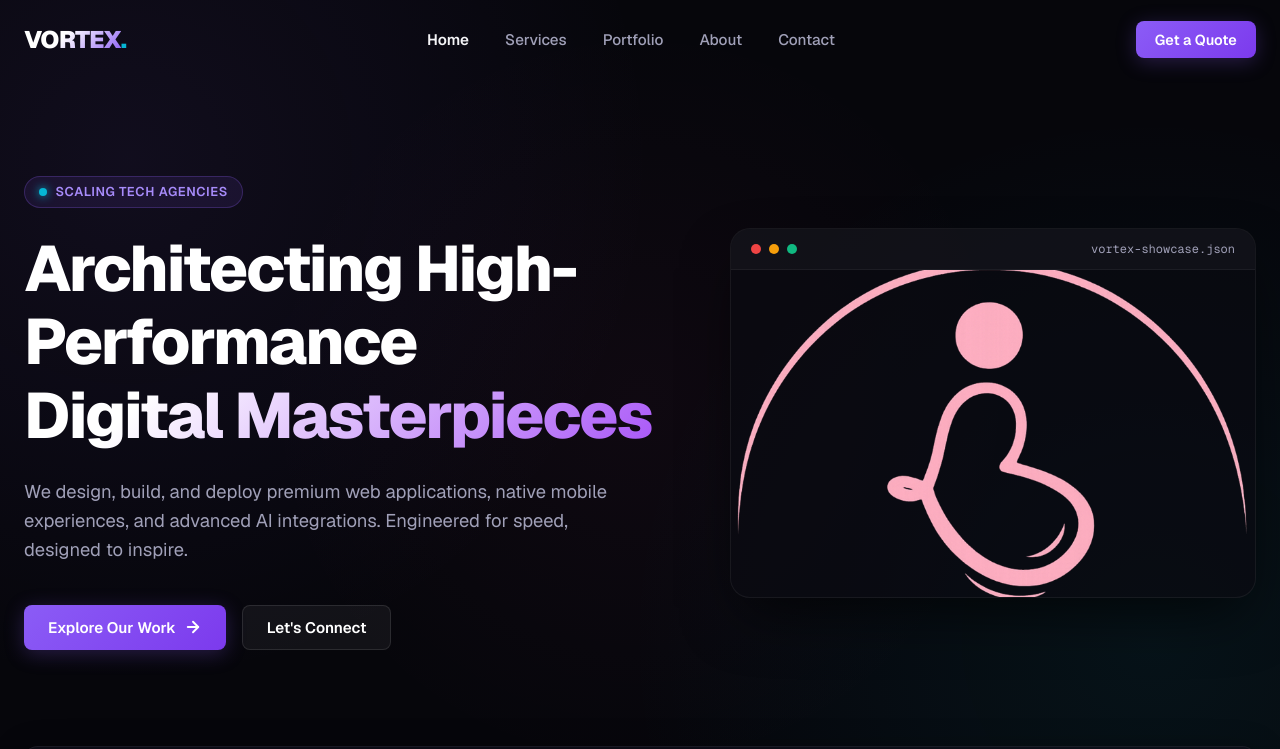
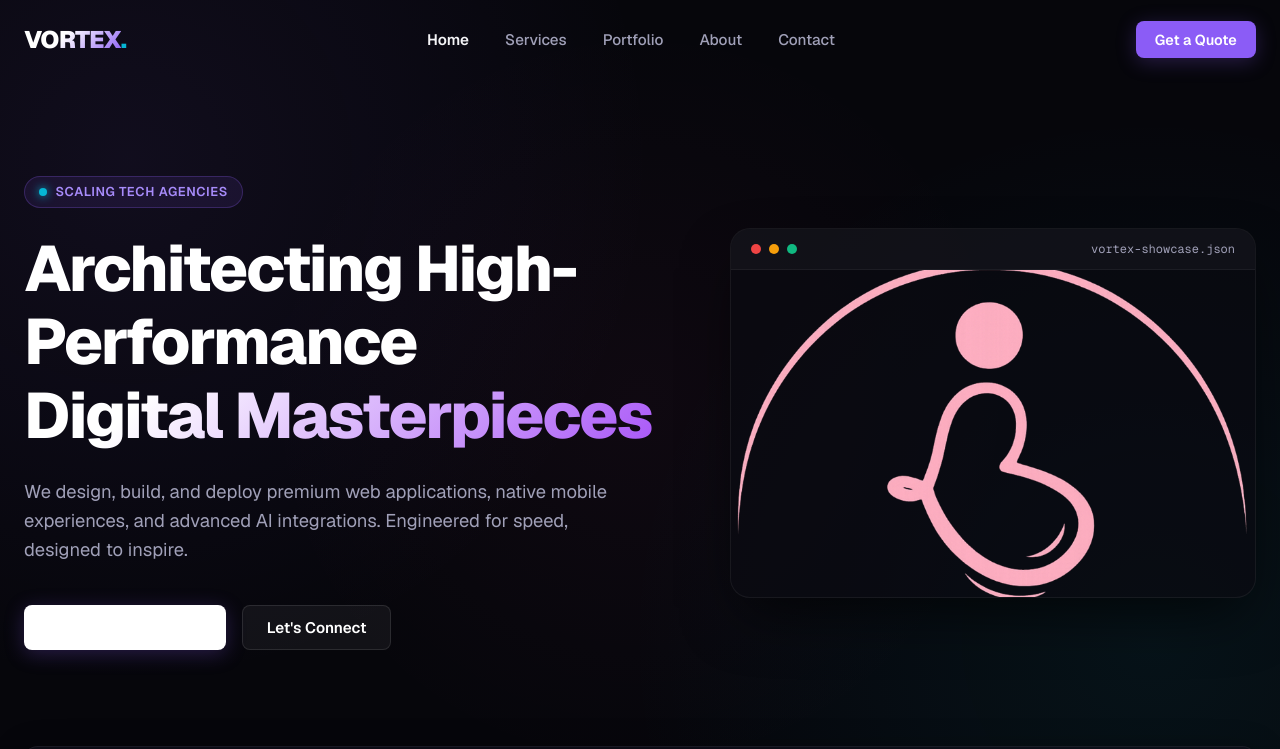
Before and after one commit to shayanmalik1107/test, a Next.js app: page / in a window 1280 px wide. Shown: the top 749 px of the page. Built offline with nearby package versions, Linux system fonts and the light colour scheme.

Commit message:
fix: allow inline background-color to override button styles

```diff
--- a/src/app/globals.css
+++ b/src/app/globals.css
@@ -123,7 +123,7 @@ a {
 }
 
 .btn-primary {
-  background: linear-gradient(135deg, var(--primary) 0%, #7c3aed 100%);
+  background-color: var(--primary);
   color: #ffffff;
   box-shadow: 0 4px 20px var(--primary-glow);
 }
@@ -147,7 +147,7 @@ a {
 }
 
 .btn-cyan {
-  background: linear-gradient(135deg, var(--secondary) 0%, #0891b2 100%);
+  background-color: var(--secondary);
   color: #06060b;
   font-weight: 700;
   box-shadow: 0 4px 20px var(--secondary-glow);
```
